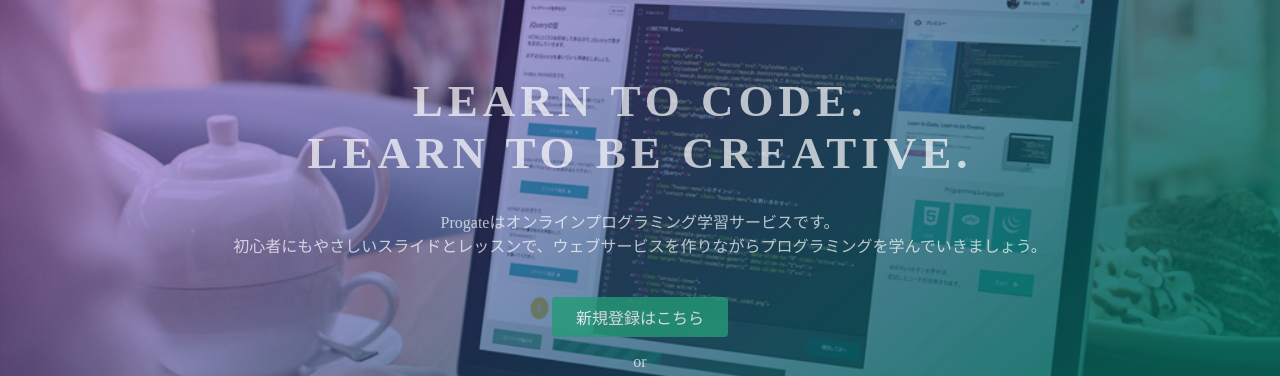
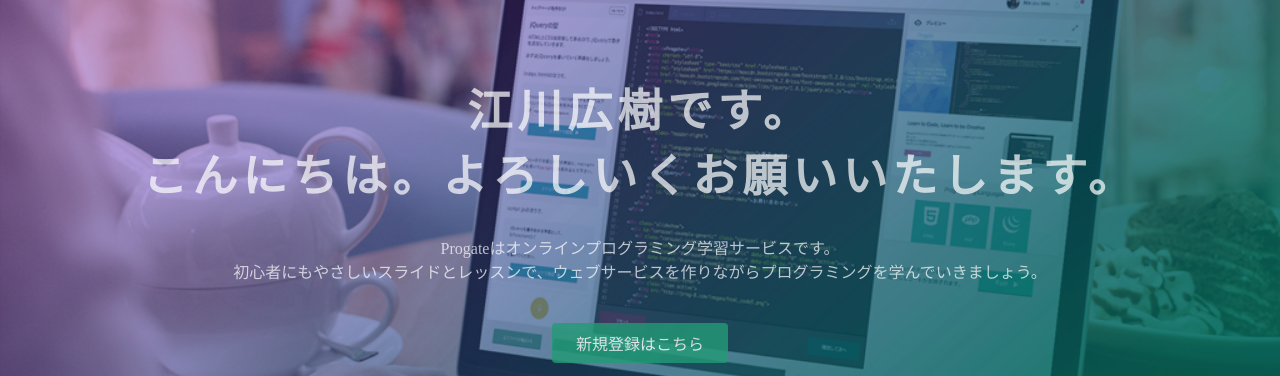
Before and after one commit to egahiro/egahiro.github.io, a plain HTML site: page index.html in a window 1280 px wide. Shown: the part 135-511 px from the top of the page. Drawn offline with Linux system fonts and the light colour scheme.

Commit message:
Update index.html

```diff
--- a/index.html
+++ b/index.html
@@ -23,7 +23,7 @@
   </header>
   <div class="top-wrapper">
     <div class="container">
-      <h1>LEARN TO CODE.<br>LEARN TO BE CREATIVE.</h1>
+      <h1>江川広樹です。<br>こんにちは。よろしいくお願いいたします。</h1>
       <p>Progateはオンラインプログラミング学習サービスです。<br>初心者にもやさしいスライドとレッスンで、ウェブサービスを作りながらプログラミングを学んでいきましょう。</p>
       <div class="btn-wrapper">
         <a href="#" class="btn signup">新規登録はこちら</a>
```
